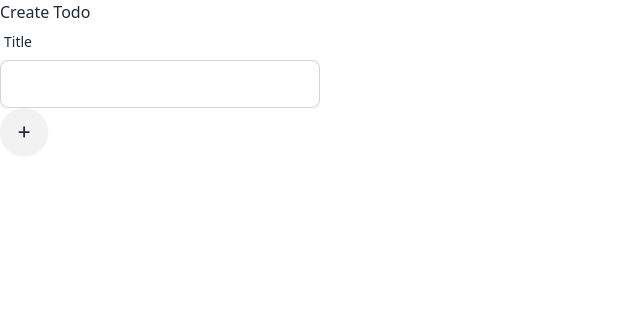
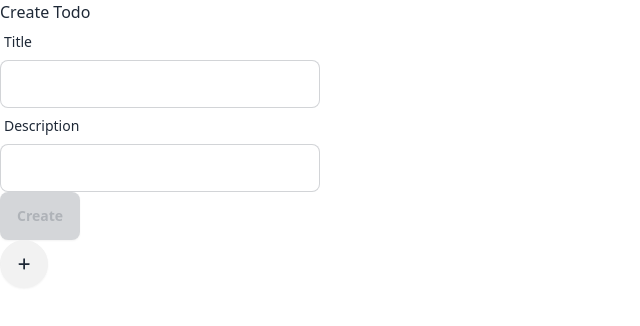
Before and after one commit to allan-corriere/wetalk-todo, an Angular app in the folder todo-frontend/: page /todo/create in a window 1280 px wide. Shown: the top 326 px of the page, without its empty margins (0-640 px from the left). Built offline with nearby package versions, Linux system fonts and the light colour scheme.

Commit message:
Create todo

```diff
--- a/todo-frontend/src/app/app.config.ts
+++ b/todo-frontend/src/app/app.config.ts
@@ -2,7 +2,12 @@ import { ApplicationConfig, provideZoneChangeDetection } from '@angular/core';
 import { provideRouter } from '@angular/router';
 
 import { routes } from './app.routes';
+import { provideHttpClient, withFetch } from '@angular/common/http';
 
 export const appConfig: ApplicationConfig = {
-  providers: [provideZoneChangeDetection({ eventCoalescing: true }), provideRouter(routes)]
+  providers: [
+    provideZoneChangeDetection({ eventCoalescing: true }),
+    provideRouter(routes),
+    provideHttpClient(withFetch()),
+  ],
 };
--- a/todo-frontend/src/app/app.routes.ts
+++ b/todo-frontend/src/app/app.routes.ts
@@ -1,8 +1,9 @@
 import { Routes } from '@angular/router';
 import { TodoCreate } from './todo/create/todo-create.component';
 import { TodoListComponent } from '../components/todo-list/todo-list.component';
+import { TodosComponent } from './todo/todos/todos.component';
 
 export const routes: Routes = [
-  { path: '', component: TodoListComponent },
+  { path: '', component: TodosComponent },
   { path: 'todo/create', component: TodoCreate },
 ];
--- /dev/null
+++ b/todo-frontend/src/app/dto/create-todo.dto.ts
@@ -0,0 +1,4 @@
+export class CreateTodoDto {
+  title!: string;
+  description?: string;
+}
--- a/todo-frontend/src/app/todo/create/todo-create.component.html
+++ b/todo-frontend/src/app/todo/create/todo-create.component.html
@@ -1,7 +1,17 @@
 <h1>Create Todo<h1>
-<label class="form-control w-full max-w-xs">
-  <div class="label">
-    <span class="label-text">Title</span>
-  </div>
-  <input type="text" class="input input-bordered w-full max-w-xs" [formControl]="titleFormControl">
-</label>
+<form [formGroup]="todoForm" (ngSubmit)="onSubmit()">
+  <label class="form-control w-full max-w-xs" for="title">
+    <div class="label">
+      <span class="label-text">Title</span>
+    </div>
+    <input id="title" type="text" class="input input-bordered w-full max-w-xs" formControlName="title">
+  </label>
+
+  <label class="form-control w-full max-w-xs" for="description">
+    <div class="label">
+      <span class="label-text">Description</span>
+    </div>
+    <input id="description" type="text" class="input input-bordered w-full max-w-xs" formControlName="description">
+  </label>
+  <button type="submit" [disabled]="!todoForm.valid" class="btn">Create</button>
+</form>
--- a/todo-frontend/src/app/todo/create/todo-create.component.ts
+++ b/todo-frontend/src/app/todo/create/todo-create.component.ts
@@ -1,5 +1,12 @@
 import { Component } from '@angular/core';
-import { FormControl, ReactiveFormsModule } from '@angular/forms';
+import {
+  FormControl,
+  FormGroup,
+  ReactiveFormsModule,
+  Validators,
+} from '@angular/forms';
+import { TodoService } from '../../../services/todo.service';
+import { CreateTodoDto } from '../../dto/create-todo.dto';
 
 @Component({
   standalone: true,
@@ -7,5 +14,27 @@ import { FormControl, ReactiveFormsModule } from '@angular/forms';
   templateUrl: './todo-create.component.html',
 })
 export class TodoCreate {
-  titleFormControl = new FormControl('');
+  todoForm = new FormGroup({
+    title: new FormControl('', {
+      nonNullable: true,
+      validators: [
+        Validators.required,
+        Validators.minLength(1),
+        Validators.maxLength(255),
+      ],
+    }),
+    description: new FormControl('', [Validators.maxLength(255)]),
+  });
+
+  constructor(private todoService: TodoService) {}
+
+  onSubmit() {
+    const createTodoDto: CreateTodoDto = {
+      title: this.todoForm.value.title!,
+      description: this.todoForm.value.description!,
+    };
+    this.todoService.createTodo(createTodoDto).subscribe((todo) => {
+      console.log(todo);
+    });
+  }
 }
--- /dev/null
+++ b/todo-frontend/src/app/todo/todos/todos.component.html
@@ -0,0 +1,3 @@
+@if (todos$ | async; as todos) {
+  <todo-list [todoList]="todos"></todo-list>
+}
--- /dev/null
+++ b/todo-frontend/src/app/todo/todos/todos.component.ts
@@ -0,0 +1,21 @@
+import { Component } from '@angular/core';
+import { TodoListComponent } from '../../../components/todo-list/todo-list.component';
+import { Observable } from 'rxjs';
+import { Todo } from '../../../entities/todo.entity';
+import { TodoService } from '../../../services/todo.service';
+import { AsyncPipe } from '@angular/common';
+
+@Component({
+  standalone: true,
+  imports: [TodoListComponent, AsyncPipe],
+  templateUrl: './todos.component.html',
+})
+export class TodosComponent {
+  todos$!: Observable<Todo[]>;
+
+  constructor(private todoService: TodoService) {}
+
+  ngOnInit(): void {
+    this.todos$ = this.todoService.getTodos();
+  }
+}
--- a/todo-frontend/src/components/todo-list/todo-list.component.ts
+++ b/todo-frontend/src/components/todo-list/todo-list.component.ts
@@ -1,4 +1,4 @@
-import { Component } from '@angular/core';
+import { Component, Input } from '@angular/core';
 import { TodoListItemComponent } from '../todo-list-item/todo-list-item.component';
 import { Todo } from '../../entities/todo.entity';
 
@@ -9,26 +9,5 @@ import { Todo } from '../../entities/todo.entity';
   templateUrl: './todo-list.component.html',
 })
 export class TodoListComponent {
-  todoList: Todo[] = [
-    {
-      title: 'Faire les courses 1',
-      description: 'Blablabla',
-      uuid: '31cbc33e-2662-4824-8f9a-ee0732baa5de',
-    },
-    {
-      title: 'Faire les courses 2',
-      description: 'Blablabla',
-      uuid: '31cbc33e-2662-4824-8f9a-ee0732baa5df',
-    },
-    {
-      title: 'Faire les courses 3',
-      description: 'Blablabla',
-      uuid: '31cbc33e-2662-4824-8f9a-ee0732baa5da',
-    },
-    {
-      title: 'Faire les courses 4',
-      description: 'Blablabla',
-      uuid: '31cbc33e-2662-4824-8f9a-ee0732baa5db',
-    },
-  ];
+  @Input() todoList: Todo[] = [];
 }
--- /dev/null
+++ b/todo-frontend/src/services/todo.service.ts
@@ -0,0 +1,28 @@
+import { HttpClient } from '@angular/common/http';
+import { Injectable } from '@angular/core';
+import { Todo } from '../entities/todo.entity';
+import { CreateTodoDto } from '../app/dto/create-todo.dto';
+import { Observable } from 'rxjs';
+
+@Injectable({
+  providedIn: 'root',
+})
+export class TodoService {
+  constructor(private http: HttpClient) {}
+
+  getTodos(): Observable<Todo[]> {
+    return this.http.get<Todo[]>('http://localhost:3000/todo');
+  }
+
+  getTodo(uuid: string): Observable<Todo> {
+    return this.http.get<Todo>(`/todo/${uuid}`);
+  }
+
+  createTodo(createTodoDto: CreateTodoDto): Observable<Todo> {
+    return this.http.post<Todo>('http://localhost:3000/todo', createTodoDto);
+  }
+
+  deleteTodo(uuid: string): Observable<any> {
+    return this.http.delete(`/todo/${uuid}`);
+  }
+}
```
